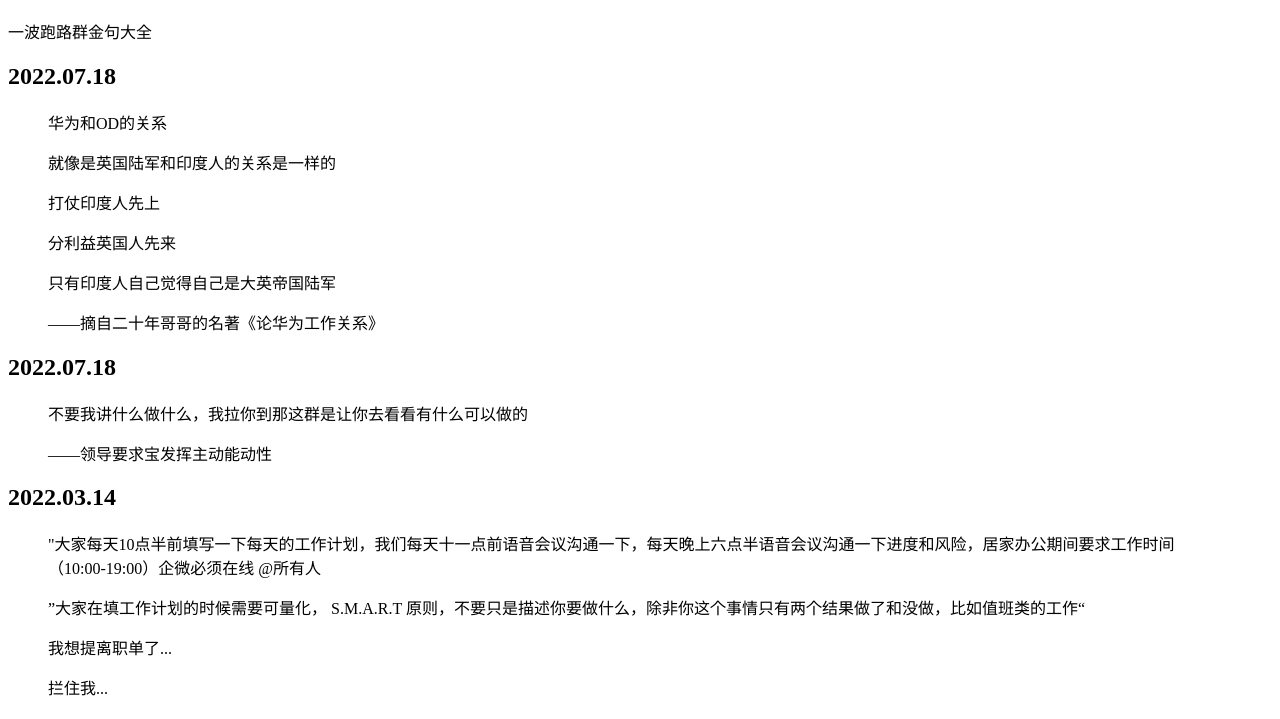
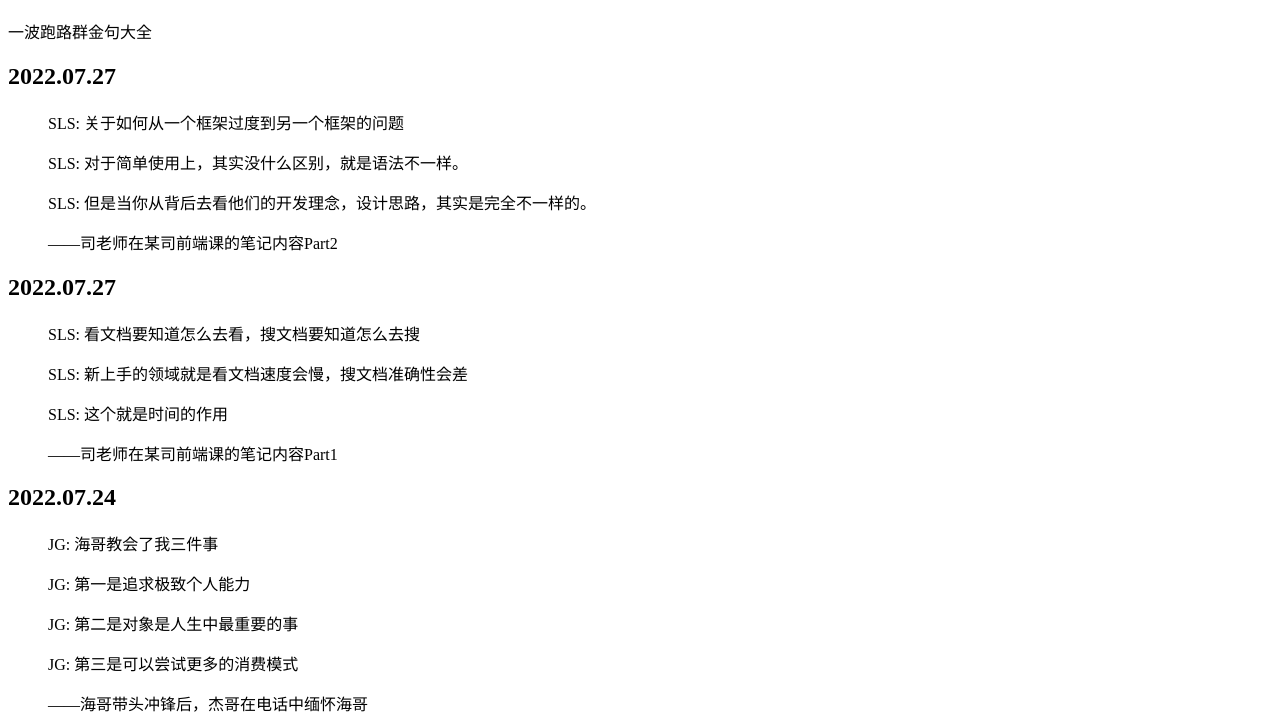
Before and after one commit to yehuo/BibleVerse, a plain HTML site: page index.html in a window 1280 px wide. Shown: the part 61-780 px from the top of the page. Drawn offline with Linux system fonts and the light colour scheme.

Commit message:
Generate html files from readme.

```diff
--- a/index.html
+++ b/index.html
@@ -1,6 +1,28 @@
 <!DOCTYPE html>
 <h1>BibleVerse</h1>
 <p>一波跑路群金句大全</p>
+<h2>2022.07.27</h2>
+<blockquote>
+<p>SLS: 关于如何从一个框架过度到另一个框架的问题</p>
+<p>SLS: 对于简单使用上，其实没什么区别，就是语法不一样。</p>
+<p>SLS: 但是当你从背后去看他们的开发理念，设计思路，其实是完全不一样的。</p>
+<p>——司老师在某司前端课的笔记内容Part2</p>
+</blockquote>
+<h2>2022.07.27</h2>
+<blockquote>
+<p>SLS: 看文档要知道怎么去看，搜文档要知道怎么去搜</p>
+<p>SLS: 新上手的领域就是看文档速度会慢，搜文档准确性会差</p>
+<p>SLS: 这个就是时间的作用</p>
+<p>——司老师在某司前端课的笔记内容Part1</p>
+</blockquote>
+<h2>2022.07.24</h2>
+<blockquote>
+<p>JG: 海哥教会了我三件事</p>
+<p>JG: 第一是追求极致个人能力 </p>
+<p>JG: 第二是对象是人生中最重要的事</p>
+<p>JG: 第三是可以尝试更多的消费模式</p>
+<p>——海哥带头冲锋后，杰哥在电话中缅怀海哥</p>
+</blockquote>
 <h2>2022.07.18</h2>
 <blockquote>
 <p>华为和OD的关系</p>
```
